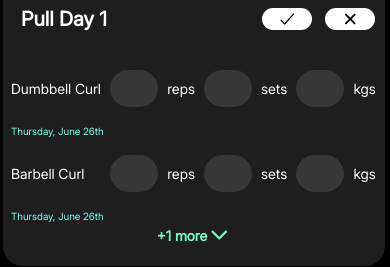
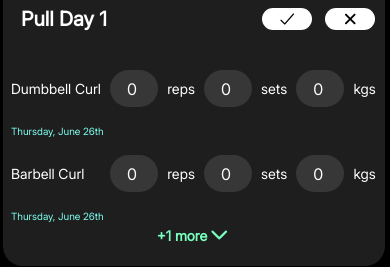
Before and after one commit to andrei-0000/GymIOS, a React Native app: screen /Home in a window 390 px wide. Shown: the part 391-658 px from the top of the page. Built offline with nearby package versions, Linux system fonts and the light colour scheme.

Commit message:
implemented storing the Workout history

```diff
--- a/components/WorkoutCard.tsx
+++ b/components/WorkoutCard.tsx
@@ -11,8 +11,9 @@ import {
 import React, { useState } from "react";
 import { COLORS } from "../theme/theme";
 import { LinearGradient } from "expo-linear-gradient";
-import { Exercise } from "../data/data";
+import { Exercise, ExerciseData, Workout } from "../data/data";
 import Ionicons from "@expo/vector-icons/Ionicons";
+import { useStore } from "../store/store";
 
 const CARD_WIDTH = Dimensions.get("window").width * 0.98;
 const COLLAPSED_HEIGHT = Dimensions.get("window").height * 0.5; // Adjusted height to show only 2 exercises
@@ -28,13 +29,16 @@ function WorkoutCard({ id, name, exercises }: WorkoutProps) {
   const [exerciseData, setExerciseData] = useState(
     exercises.map((exercise) => ({
       name: exercise.name,
-      reps: "",
-      sets: "",
-      kgs: "",
+      reps: 0,
+      sets: 0,
+      kgs: 0,
     }))
   );
 
-  const [isExpanded, setIsExpanded] = useState(false); // State to track if the card is expanded
+  const [isExpanded, setIsExpanded] = useState(false);
+
+  const addUserWorkout = useStore((state: any) => state.addUserWorkout);
+  const getUserWorkouts = useStore((state: any) => state.UserWorkouts);
 
   const handleInputChange = (name: string, field: string, value: string) => {
     setExerciseData((prevData) =>
@@ -49,6 +53,20 @@ function WorkoutCard({ id, name, exercises }: WorkoutProps) {
   };
 
   const pictureSources = exercises.map((exercise) => exercise.picture);
+
+  const addWorkoutHandler = () => {
+    return () => {
+      let userWorkout: Workout;
+      userWorkout = {
+        id: "W2",
+        name: "Pull Day 1",
+        exercises: exerciseData,
+        date: new Date(),
+      };
+      addUserWorkout(userWorkout);
+      console.log(getUserWorkouts);
+    };
+  };
 
   return (
     <LinearGradient colors={["#00000000", "#000000"]}>
@@ -92,7 +110,7 @@ function WorkoutCard({ id, name, exercises }: WorkoutProps) {
         <View style={styles.HeaderContainer}>
           <Text style={[styles.HeaderTextStyle, { flex: 4 }]}>{name}</Text>
           <View style={styles.ConfirmButtonsStyle}>
-            <TouchableOpacity>
+            <TouchableOpacity onPress={addWorkoutHandler()}>
               <View style={[styles.DoneWeekIcon, { flex: 2 }]}>
                 <Ionicons name="checkmark" size={20} color="black" />
               </View>
@@ -118,7 +136,7 @@ function WorkoutCard({ id, name, exercises }: WorkoutProps) {
                         onChangeText={(value) =>
                           handleInputChange(item.name, "reps", value)
                         }
-                        value={exercise?.reps}
+                        value={exercise?.reps.toString()}
                         keyboardType="numeric"
                       />
                       <Text style={styles.NormalTextStyle}>reps</Text>
@@ -127,7 +145,7 @@ function WorkoutCard({ id, name, exercises }: WorkoutProps) {
                         onChangeText={(value) =>
                           handleInputChange(item.name, "sets", value)
                         }
-                        value={exercise?.sets}
+                        value={exercise?.sets.toString()}
                         keyboardType="numeric"
                       />
                       <Text style={styles.NormalTextStyle}>sets</Text>
@@ -136,7 +154,7 @@ function WorkoutCard({ id, name, exercises }: WorkoutProps) {
                         onChangeText={(value) =>
                           handleInputChange(item.name, "kgs", value)
                         }
-                        value={exercise?.kgs}
+                        value={exercise?.kgs.toString()}
                         keyboardType="numeric"
                       />
                       <Text style={styles.NormalTextStyle}>kgs</Text>
--- a/data/data.ts
+++ b/data/data.ts
@@ -3,7 +3,7 @@ import { ImageSourcePropType } from "react-native";
 export interface Exercise {
   name: string;
   description?: string;
-  picture: ImageSourcePropType;
+  picture?: ImageSourcePropType;
   exercise_group?: string[];
   type?: string;
   reps?: number;
@@ -15,6 +15,7 @@ export interface Workout {
   id: string;
   name: string;
   exercises?: Exercise[];
+  date?: Date;
 }
 
 export const ExerciseData: Exercise[] = [
--- a/store/store.ts
+++ b/store/store.ts
@@ -2,7 +2,7 @@ import { create } from "zustand";
 import { produce } from "immer";
 import { persist, createJSONStorage } from "zustand/middleware";
 import AsyncStorage from "@react-native-async-storage/async-storage";
-import { ExerciseData, WorkoutData } from "../data/data";
+import { ExerciseData, Workout, WorkoutData } from "../data/data";
 
 export const useStore = create(
   persist(
@@ -10,12 +10,18 @@ export const useStore = create(
       ExerciseList: ExerciseData,
       WorkoutList: WorkoutData,
       FavoritesList: [],
-      UserExerciseList: [],
+      UserWorkouts: [],
       ExercisesHistoryList: [],
+      addUserWorkout: (userWorkout: Workout) =>
+        set(
+          produce((state) => {
+            state.UserWorkouts.push(userWorkout);
+          })
+        ),
     }),
     {
       name: "gym-ios",
-      storage: createJSONStorage(() => localStorage),
+      storage: createJSONStorage(() => AsyncStorage),
     }
   )
 );
```
